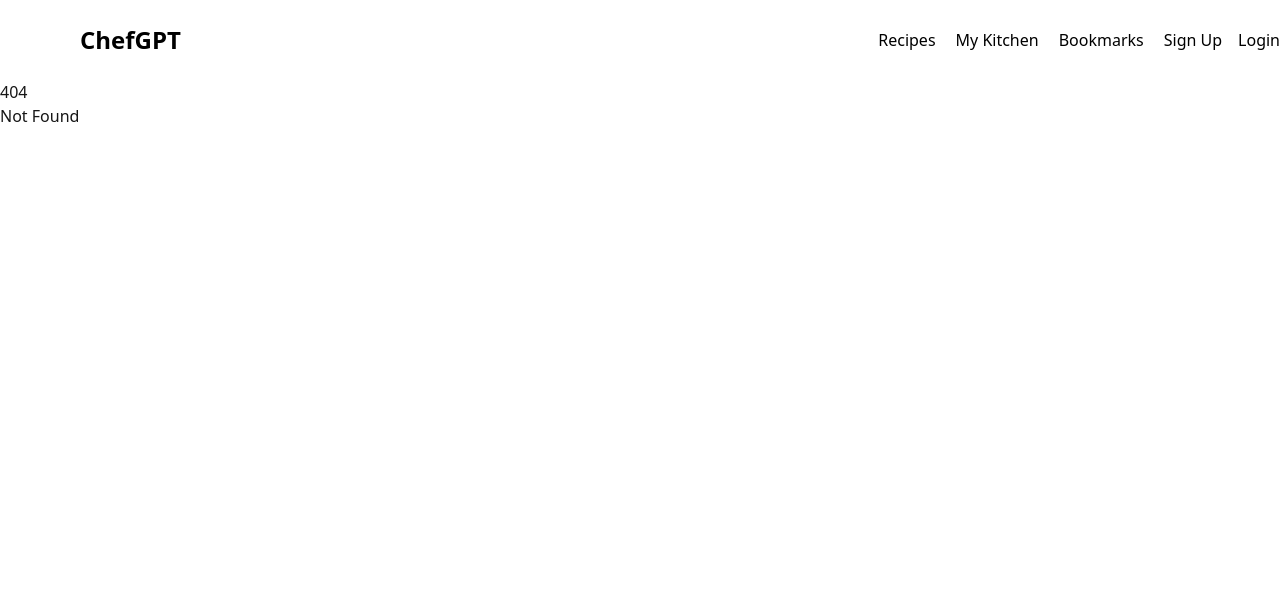
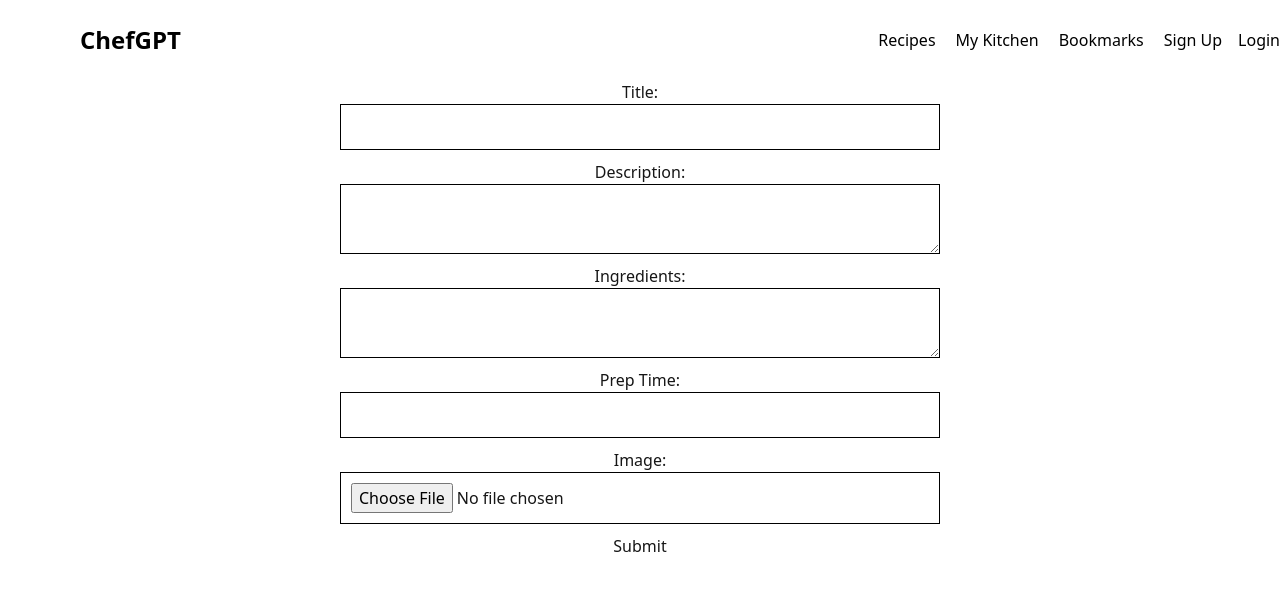
Before and after one commit to Lilbrothinkhecancode/ChefGPT-frontend, a SvelteKit app: page /upload in a window 1280 px wide. Before the commit this address had no page. Shown: the top 590 px of the page. Built offline with nearby package versions, Linux system fonts and the light colour scheme.

Commit message:
added an upload feature (currently available to all users)

```diff
--- a/src/routes/+layout.svelte
+++ b/src/routes/+layout.svelte
@@ -32,7 +32,7 @@
 
   <div class="flex items-center gap-5">
     <nav>
-      <a href="/recipes" class="font-light">Recipes</a>
+      <a href="/recipes/all" class="font-light">Recipes</a>
       <a href="/users/profile" class="font-light">My Kitchen</a>
       <a href="/bookmarks" class="font-light">Bookmarks</a>
     </nav>
--- a/src/routes/+page.svelte
+++ b/src/routes/+page.svelte
@@ -1,6 +1,5 @@
 <script>
     import { goto } from '$app/navigation';
-    import { _searchQuery } from '../routes/results/+page'
 
 
     let query = '';
@@ -10,8 +9,9 @@
       setTimeout(()=> goto(`/results?query=${query}`), 0);
   }
 
-
-
+  function gotoUpload() {
+        setTimeout(()=> goto('/upload'), 0);
+    }
 
 
   </script>
@@ -69,6 +69,10 @@
           </div>
       </form>
 
+      <button on:click={gotoUpload} class="mt-4 px-4 py-2 bg-blue-500 text-white rounded">
+        Upload
+    </button>
+
 
 
 
--- /dev/null
+++ b/src/routes/recipes/[slug]/+page.svelte
@@ -0,0 +1,69 @@
+<script>
+    import { recipes } from '../../../utils/stores.js';
+    import { page } from '$app/stores';
+
+    let slug = $page.params.slug;
+</script>
+
+<style>
+    .container {
+        display: flex;
+        flex-direction: row;
+        align-items: flex-start;
+        justify-content: space-between;
+        gap: 20px;
+        position: relative;
+        margin-left: auto;
+    }
+    .card {
+        border: 1px solid #ddd;
+        border-radius: 4px;
+        padding: 10px;
+        margin: 10px 0 10px 20px;
+        width: 100%;
+        max-width: 600px;
+        text-align: center;
+    }
+    .image-card {
+        border: none;
+        position: absolute;
+        top: 10px;
+        right: 10px;
+    }
+    .image-card img {
+        width: 100%;
+        max-width: 500px;
+        height: auto;
+    }
+    .content {
+        flex: 1;
+        display: flex;
+        flex-direction: column;
+        gap: 20px;
+        margin-top: 50px; /* Add this line */
+    }
+</style>
+
+{#if $recipes[slug]}
+    <div class="container">
+        <div class="content">
+            <div class="card title-card">
+                <h2>{$recipes[slug].title}</h2>
+            </div>
+            <div class="card">
+                <p>{$recipes[slug].description}</p>
+            </div>
+            <div class="card ingredients-card">
+                <p>Ingredients:<br>{#each $recipes[slug].ingredients.split(', ') as ingredient}<br>{ingredient}{/each}</p>
+            </div>
+            <div class="card">
+                <p>Prep Time:<br>{$recipes[slug].prepTime}</p>
+            </div>
+        </div>
+        {#if $recipes[slug].image}
+            <div class="card image-card">
+                <img src={URL.createObjectURL($recipes[slug].image)} alt={$recipes[slug].title}>
+            </div>
+        {/if}
+    </div>
+{/if}
--- a/src/routes/recipes/+page.svelte
+++ b/src/routes/recipes/all/+page.svelte
@@ -1,9 +1,8 @@
 <script>
+import { recipes } from '/src/utils/stores.js';
 
 </script>
 
-
-<!-- Search Bar -->
 
 <form class="w-7/12 pt-4 pl-20">
         <div class="flex">
@@ -57,3 +56,32 @@
 <div class="">
 
 </div>
+
+<style>
+    .card {
+        border: 1px solid #ddd;
+        border-radius: 4px;
+        padding: 10px;
+        margin: 10px 0;
+        display: flex;
+        align-items: center;
+        gap: 20px;
+    }
+    .card img {
+        width: 100px;
+        height: 100px;
+        object-fit: cover;
+        border-radius: 50%;
+    }
+</style>
+
+<div class="cards-container">
+    {#each Object.keys($recipes) as id}
+        <div class="card">
+            {#if $recipes[id].image}
+                <img src={URL.createObjectURL($recipes[id].image)} alt={$recipes[id].title}>
+            {/if}
+            <a href={`/recipes/${id}`}>{$recipes[id].title}</a>
+        </div>
+    {/each}
+</div>
--- /dev/null
+++ b/src/routes/upload/+page.svelte
@@ -0,0 +1,70 @@
+<script>
+    import { recipes } from '../../utils/stores.js';
+    import { goto } from '$app/navigation';
+
+    let title = '';
+    let description = '';
+    let ingredients = '';
+    let prepTime = '';
+    let image;
+
+    function handleSubmit() {
+        const id = Date.now().toString();
+        recipes.update(currentRecipes => ({
+            ...currentRecipes,
+            [id]: { title, description, ingredients, prepTime, image }
+        }));
+        goto(`/recipes/${id}`);
+    }
+
+    function handleImageUpload(event) {
+        image = event.target.files[0];
+    }
+</script>
+
+<style>
+    form {
+        display: flex;
+        flex-direction: column;
+        gap: 10px;
+        align-items: center;
+        width: 100%;
+        max-width: 600px;
+        margin: 0 auto;
+    }
+    label {
+        display: flex;
+        flex-direction: column;
+        align-items: center;
+        width: 100%;
+    }
+    input, textarea {
+        border: 1px solid #000;
+        padding: 10px;
+        width: 100%;
+    }
+</style>
+
+<form on:submit|preventDefault={handleSubmit}>
+    <label>
+        Title:
+        <input bind:value={title} type="text" required>
+    </label>
+    <label>
+        Description:
+        <textarea bind:value={description} required></textarea>
+    </label>
+    <label>
+        Ingredients:
+        <textarea bind:value={ingredients} required></textarea>
+    </label>
+    <label>
+        Prep Time:
+        <input bind:value={prepTime} type="text" required>
+    </label>
+    <label>
+        Image:
+        <input type="file" on:change={handleImageUpload} required>
+    </label>
+    <button type="submit">Submit</button>
+</form>
--- a/src/utils/stores.js
+++ b/src/utils/stores.js
@@ -1,2 +1,3 @@
 import { writable } from 'svelte/store';
 export const IsLoggedIn = writable(false);
+export const recipes = writable([]);
```
